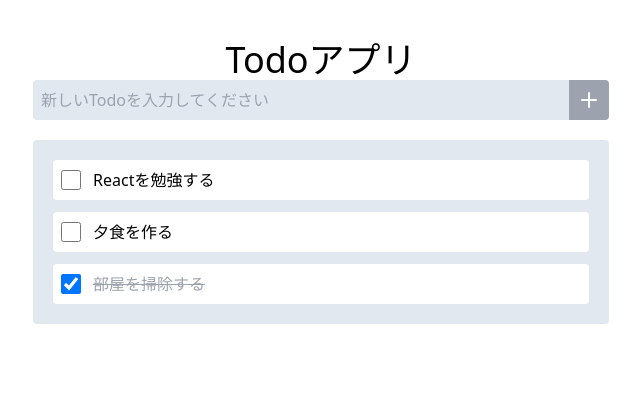
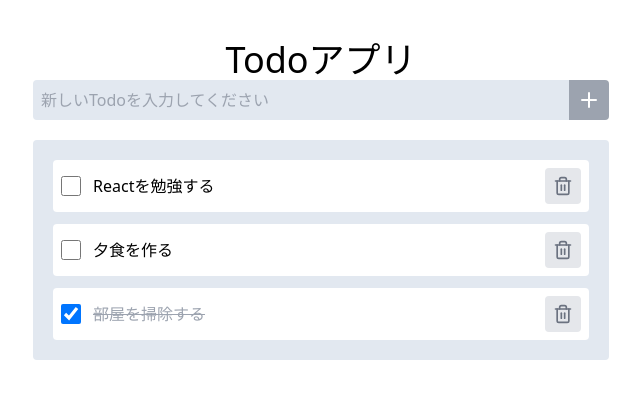
Before and after one commit to keshipi/typescript-react-todo, a React (Vite) app: page / in a window 1280 px wide. Shown: the top 398 px of the page, without its empty margins (319-959 px from the left). Built offline with nearby package versions, Linux system fonts and the light colour scheme.

Commit message:
削除ボタンを表示

```diff
--- a/src/components/TodoList.tsx
+++ b/src/components/TodoList.tsx
@@ -1,3 +1,4 @@
+import { Trash2 } from 'lucide-react';
 import { Todo } from '../types/todo';
 
 type Props = {
@@ -28,6 +29,12 @@ export const TodoList = ({ todoList, changeCompleted }: Props) => {
               {todo.title}
             </span>
           </label>
+          <button
+            type="button"
+            className="rounded bg-gray-200 p-2 transition-colors hover:bg-gray-300"
+          >
+            <Trash2 className="size-5 text-gray-500" />
+          </button>
         </div>
       ))}
     </div>
```
